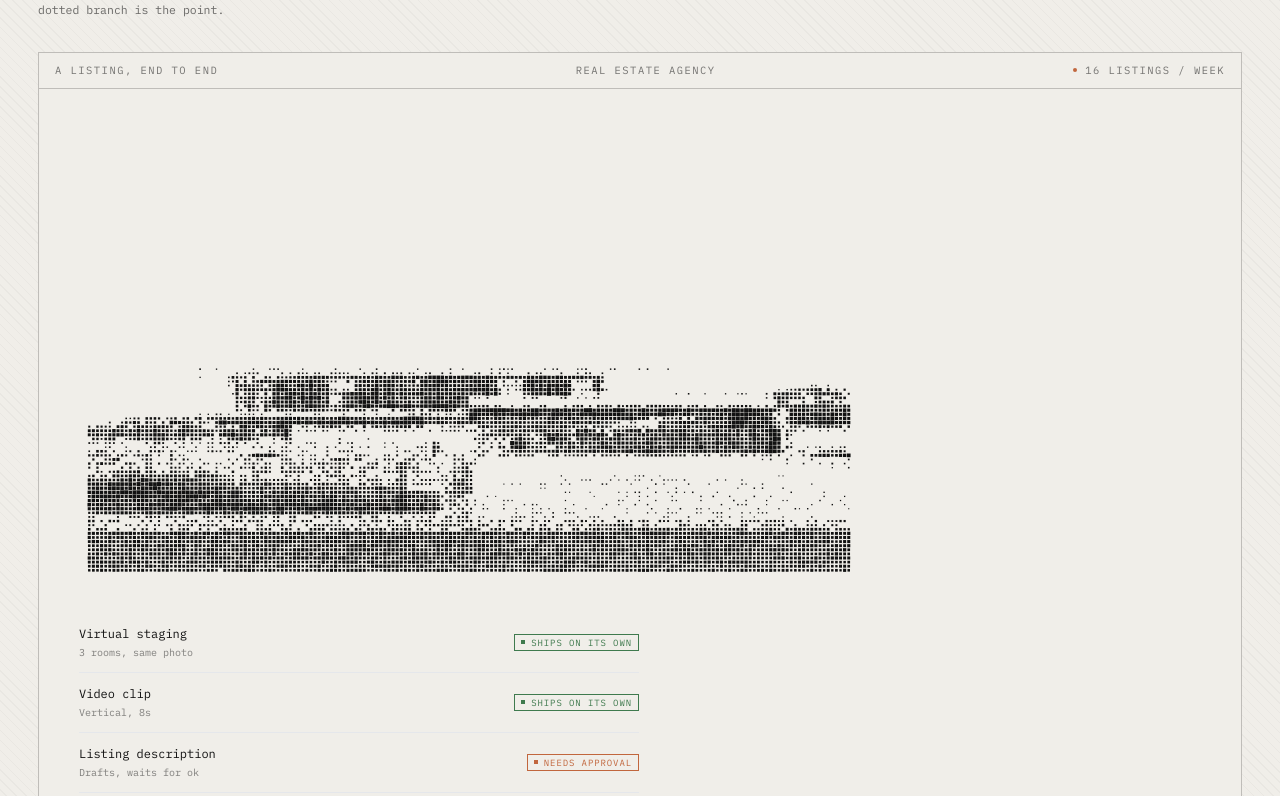
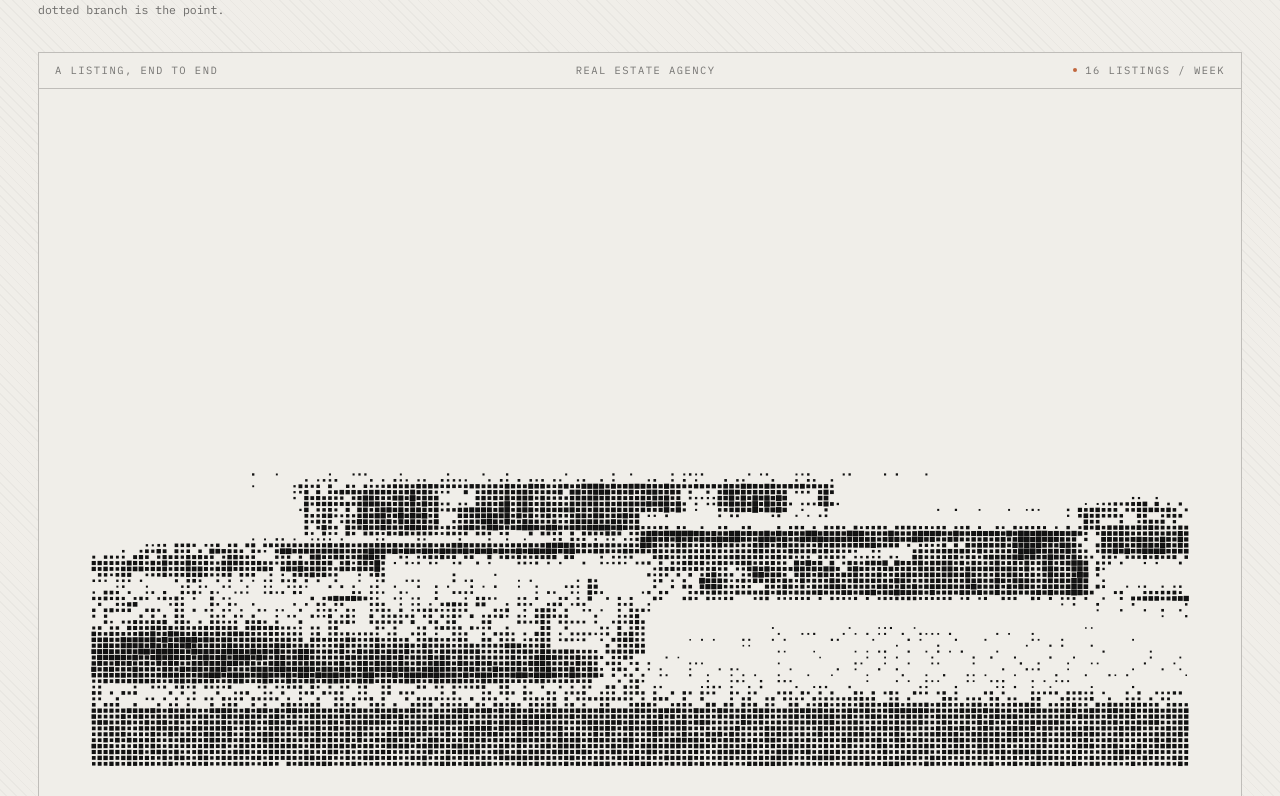
Before and after one commit to lopezsellesarnau-cmd/stackd, a Next.js app in the folder web/: page / in a window 1280 px wide. Shown: the part 2884-3680 px from the top of the page. Built offline with nearby package versions, Linux system fonts and the light colour scheme.

Commit message:
Sección 04: ilustración y lista a todo el ancho, sin hueco a la derecha. Sección 03: quita las 3 ilustraciones que no se entendían, deja solo texto

```diff
--- a/web/components/agency-tree.tsx
+++ b/web/components/agency-tree.tsx
@@ -64,9 +64,9 @@ export function AgencyTree({ en }: { en: boolean }) {
       </div>
 
       <div className="p-6 sm:p-10">
-        <PhotoDots grid={EXTERIOR_GRID} seed={733} className="block w-full max-w-[780px] text-[#111]" />
+        <PhotoDots grid={EXTERIOR_GRID} seed={733} className="block w-full text-[#111]" />
 
-        <div className="mt-8 max-w-[560px] divide-y" style={{ borderColor: HAIR }}>
+        <div className="mt-8 divide-y" style={{ borderColor: HAIR }}>
           {PIEZAS.map((p) => (
             <div key={p.tipo[0]} className="flex flex-wrap items-center justify-between gap-x-4 gap-y-1.5 py-3">
               <div className="min-w-0">
--- a/web/components/halftone-icon.tsx
+++ b/web/components/halftone-icon.tsx
@@ -1,12 +1,15 @@
 /**
- * Ilustraciones en trama de puntos o ASCII — mismo lenguaje que la rama del
- * hero (dot-tree.tsx), pero aquí la forma es algo reconocible (una casa, un
- * cartel, un edificio…) en vez de una planta orgánica: silueta con núcleo
- * denso y borde que se deshace, como un halftone o un dibujo hecho de texto.
+ * Ilustraciones en ASCII o trama de puntos — mismo lenguaje que la rama del
+ * hero (dot-tree.tsx): silueta con núcleo denso y borde que se deshace.
  *
- * Cada forma es una unión de piezas (`add`) con huecos opcionales (`sub`) —
- * así una ventana o una puerta son de verdad un hueco en la pared, no una
- * mancha encima.
+ * Dos fuentes de forma:
+ *  · `video` — la única silueta hecha a mano que quedó en pie (un botón de
+ *    play). Las demás (casa, chat, edificio, llave...) se probaron y no se
+ *    entendían — geometría a mano sin detalle real no lee como un icono, solo
+ *    como una mancha. Se quitaron en vez de forzarlas.
+ *  · `PhotoDots` — halftone de verdad a partir de una foto de referencia
+ *    (photo-art-data.ts), esa es la fuente para todo lo que necesite leerse
+ *    de cerca.
  *
  * Determinista (PRNG con semilla) para que sea seguro renderizarlo en
  * servidor sin mismatch de hidratación — no hace falta 'use client'.
@@ -52,10 +55,6 @@ function polyDist(poly: Punto[]): DistFn {
   }
 }
 
-function circleDist(cx: number, cy: number, r: number): DistFn {
-  return (x, y) => r - Math.hypot(x - cx, y - cy)
-}
-
 /** Anillo (círculo hueco) — para un botón de play, no un disco relleno. */
 function ringDist(cx: number, cy: number, rOuter: number, grosor: number): DistFn {
   return (x, y) => {
@@ -64,232 +63,22 @@ function ringDist(cx: number, cy: number, rOuter: number, grosor: number): DistF
   }
 }
 
-/** Rejilla de ventanas — varios rectángulos pequeños de una vez, para huecos. */
-function grid(x0: number, y0: number, x1: number, y1: number, cols: number, rows: number, pad: number): DistFn[] {
-  const w = (x1 - x0) / cols
-  const h = (y1 - y0) / rows
-  const out: DistFn[] = []
-  for (let r = 0; r < rows; r++) {
-    for (let c = 0; c < cols; c++) {
-      out.push(
-        polyDist([
-          [x0 + c * w + pad, y0 + r * h + pad],
-          [x0 + (c + 1) * w - pad, y0 + r * h + pad],
-          [x0 + (c + 1) * w - pad, y0 + (r + 1) * h - pad],
-          [x0 + c * w + pad, y0 + (r + 1) * h - pad],
-        ]),
-      )
-    }
-  }
-  return out
-}
-
-type Forma = { add: DistFn[]; sub?: DistFn[] }
-
-export const HALFTONE_SHAPES = {
-  house: {
-    add: [
-      polyDist([
-        [50, 10],
-        [15, 48],
-        [85, 48],
-      ]),
-      polyDist([
-        [20, 48],
-        [80, 48],
-        [80, 88],
-        [20, 88],
-      ]),
-    ],
-  },
-  chat: {
-    add: [
-      polyDist([
-        [15, 15],
-        [85, 15],
-        [85, 65],
-        [15, 65],
-      ]),
-      polyDist([
-        [25, 65],
-        [42, 65],
-        [28, 85],
-      ]),
-    ],
-  },
-  key: {
-    add: [
-      circleDist(35, 35, 18),
-      polyDist([
-        [31, 35],
-        [41, 35],
-        [41, 88],
-        [31, 88],
-      ]),
-      polyDist([
-        [41, 68],
-        [53, 68],
-        [53, 75],
-        [41, 75],
-      ]),
-      polyDist([
-        [41, 79],
-        [50, 79],
-        [50, 86],
-        [41, 86],
-      ]),
-    ],
-  },
-  video: {
-    add: [
+const VIDEO_SHAPE: DistFn[] = [
   ringDist(50, 50, 44, 11),
   polyDist([
     [36, 26],
     [36, 74],
     [74, 50],
   ]),
-    ],
-  },
-  /** Edificio de pisos — fachada con ventanas de verdad huecas. */
-  building: {
-    add: [
-      polyDist([
-        [18, 10],
-        [82, 10],
-        [82, 92],
-        [18, 92],
-      ]),
-    ],
-    sub: [...grid(26, 18, 74, 66, 3, 4, 2.5), polyDist([[42, 78], [58, 78], [58, 92], [42, 92]])],
-  },
-  /** Cartel "SE VENDE" clavado delante de una fachada con tejado a dos aguas. */
-  forsale: {
-    add: [
-      // fachada, detrás
-      polyDist([
-        [46, 14],
-        [20, 34],
-        [80, 34],
-      ]),
-      polyDist([
-        [26, 34],
-        [74, 34],
-        [74, 82],
-        [26, 82],
-      ]),
-      // poste del cartel, delante
-      polyDist([
-        [56, 46],
-        [60, 46],
-        [60, 92],
-        [56, 92],
-      ]),
-      polyDist([
-        [30, 38],
-        [78, 38],
-        [78, 60],
-        [30, 60],
-      ]),
-    ],
-    sub: [
-      polyDist([
-        [34, 44],
-        [58, 44],
-        [58, 54],
-        [34, 54],
-      ]),
-      polyDist([
-        [36, 60],
-        [50, 60],
-        [50, 82],
-        [36, 82],
-      ]),
-    ],
-  },
-  /** Casa nórdica futurista — tejado a un agua, ventanal de suelo a techo. */
-  housemod: {
-    add: [
-      // tejado en pendiente, una sola vertiente
-      polyDist([
-        [8, 46],
-        [92, 28],
-        [92, 36],
-        [8, 54],
-      ]),
-      // cuerpo
-      polyDist([
-        [14, 46],
-        [86, 32],
-        [86, 90],
-        [14, 90],
-      ]),
-      // tronco del árbol junto a la casa — el gesto "eco"
-      polyDist([
-        [92, 60],
-        [95, 60],
-        [95, 90],
-        [92, 90],
-      ]),
-      circleDist(93.5, 48, 13),
-    ],
-    sub: [
-      // ventanal de suelo a techo
-      polyDist([
-        [58, 40],
-        [80, 36],
-        [80, 84],
-        [58, 88],
-      ]),
-      // puerta
-      polyDist([
-        [22, 66],
-        [34, 64],
-        [34, 90],
-        [22, 90],
-      ]),
-    ],
-  },
-} satisfies Record<string, Forma>
+]
 
-export type HalftoneShape = keyof typeof HALFTONE_SHAPES
-
-/** Profundidad dentro de la silueta: dentro de alguna pieza y fuera de todos los huecos. */
-function depthAt(forma: Forma, x: number, y: number): number {
+function depthAt(fns: DistFn[], x: number, y: number): number {
   let depth = -Infinity
-  for (const f of forma.add) {
+  for (const f of fns) {
     const d = f(x, y)
     if (d > depth) depth = d
   }
-  if (depth <= 0) return depth
-  if (forma.sub) {
-    for (const f of forma.sub) {
-      if (f(x, y) > 0) return -1
-    }
-  }
   return depth
-}
-
-function buildDots(shape: HalftoneShape, seed: number) {
-  const forma = HALFTONE_SHAPES[shape]
-  const rand = mulberry32(seed)
-  const cell = 2.4
-  const dots: { x: number; y: number; s: number }[] = []
-  for (let gy = 0; gy < 100 / cell; gy++) {
-    for (let gx = 0; gx < 100 / cell; gx++) {
-      const x = gx * cell + cell / 2
-      const y = gy * cell + cell / 2
-      const depth = depthAt(forma, x, y)
-      if (depth <= 0) continue
-      // Núcleo denso, borde que se deshace: la caída es lo que da el grano
-      // (mismo criterio que cluster() en dot-tree.tsx).
-      const d = Math.min(1, depth / 14)
-      const p = Math.pow(d, 0.55)
-      if (rand() > p) continue
-      const s = cell * (0.3 + 0.55 * d) * (0.75 + rand() * 0.35)
-      dots.push({ x: x - s / 2, y: y - s / 2, s })
-    }
-  }
-  return dots
 }
 
 /**
@@ -300,8 +89,7 @@ function buildDots(shape: HalftoneShape, seed: number) {
 const ASCII_RAMP =
   " .'`^\",:;Il!i><~+_-?][}{1)(|\\/tfjrxnuvczXYUJCLQ0OZmwqpdbkhao*#MW&8%B@$"
 
-function buildAscii(shape: HalftoneShape, seed: number, cols: number, rows: number) {
-  const forma = HALFTONE_SHAPES[shape]
+function buildAscii(seed: number, cols: number, rows: number) {
   const rand = mulberry32(seed)
   const lines: string[] = []
   for (let gy = 0; gy < rows; gy++) {
@@ -311,7 +99,7 @@ function buildAscii(shape: HalftoneShape, seed: number, cols: number, rows: numb
       // Las celdas de texto son más altas que anchas — se corrige el muestreo
       // en Y para que la silueta no salga achatada.
       const y = ((gy + 0.5) / rows) * 100
-      const depth = depthAt(forma, x, y)
+      const depth = depthAt(VIDEO_SHAPE, x, y)
       if (depth <= 0) {
         line += ' '
         continue
@@ -339,13 +127,13 @@ export function AsciiIcon({
   rows = 40,
   className,
 }: {
-  shape: HalftoneShape
+  shape: 'video'
   seed: number
   cols?: number
   rows?: number
   className?: string
 }) {
-  const art = buildAscii(shape, seed, cols, rows)
+  const art = buildAscii(seed, cols, rows)
   return (
     <pre
       aria-hidden
@@ -357,30 +145,11 @@ export function AsciiIcon({
   )
 }
 
-export function HalftoneIcon({
-  shape,
-  seed,
-  className,
-}: {
-  shape: HalftoneShape
-  seed: number
-  className?: string
-}) {
-  const dots = buildDots(shape, seed)
-  return (
-    <svg viewBox="0 0 100 100" className={className} aria-hidden>
-      {dots.map((d, i) => (
-        <rect key={i} x={d.x} y={d.y} width={d.s} height={d.s} fill="currentColor" />
-      ))}
-    </svg>
-  )
-}
-
 /**
  * Halftone a partir de una foto real (rejilla de densidad precalculada en
- * photo-art-data.ts) — mismos cuadraditos que HalftoneIcon, pero la silueta
- * no sale de geometría a mano, sale de la imagen de referencia de verdad:
- * la luz y la sombra de la foto son la densidad de puntos.
+ * photo-art-data.ts) — cuadraditos cuya silueta no sale de geometría a mano,
+ * sale de la imagen de referencia de verdad: la luz y la sombra de la foto
+ * son la densidad de puntos.
  */
 export function PhotoDots({
   grid,
```
Also changed, not shown: web/components/agent-dashboards.tsx (+13 -17 lines). Lines whose indentation alone changed are shown as unchanged.
